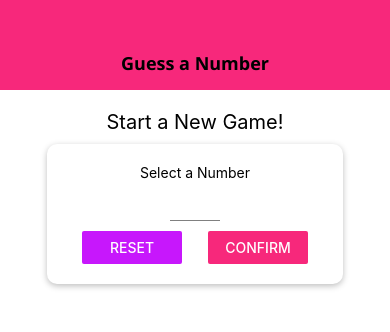
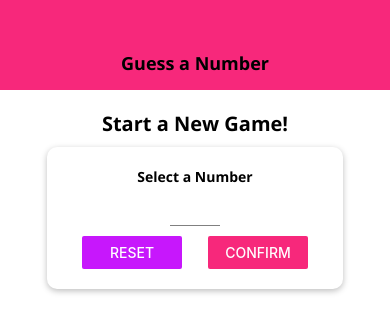
Before and after one commit to SuriSegarra/GuessTheNumber-React-Native-, a React Native app: screen / in a window 390 px wide. Shown: the top 332 px of the page. Built offline with nearby package versions, Linux system fonts and the light colour scheme.

Commit message:
created bodyText for passing font family in diferent components

```diff
--- a/App.js
+++ b/App.js
@@ -1,14 +1,14 @@
 import React, { useState } from 'react';
 import { StyleSheet, View } from 'react-native';
 import * as Font from 'expo-font';
-import AppLoading from 'expo-app-loading';
+import AppLoading  from 'expo-app-loading'
 
 import Header from './components/Header';
 import StartGameScreen from './screens/StartGameScreen';
 import GameScreen from './screens/GameScreen';
 import GamerOverScreen from './screens/GameOverScreen';
 
-const getFonts = () => {
+const fetchFonts = () => {
   return Font.loadAsync({
    "open-sans": require("./assets/fonts/OpenSans-Regular.ttf"),
    "open-sans-bold": require("./assets/fonts/OpenSans-Bold.ttf"),
@@ -22,9 +22,14 @@
 
   if (!dataLoaded) {
     return (
-      <AppLoading startAsync = {getFonts} onFinish = {() => setDataLoaded(true)} onError={() => console.log('error')} />
+      <AppLoading
+        startAsync={fetchFonts}
+        onFinish={() => setDataLoaded(true)}
+        onError={(err) => console.log(err)}
+      />
     );
   }
+
 
   const configureNewGameHandler = () => {
     setGuessRounds(0);
--- /dev/null
+++ b/components/BodyText.js
@@ -0,0 +1,12 @@
+import React from 'react';
+import { Text, StyleSheet } from 'react-native';
+
+const BodyText = (props) => <Text style={styles.body}>{props.children}</Text>
+
+const styles = StyleSheet.create({
+body: {
+    fontFamily:'open-sans-bold'
+}
+});
+
+export default BodyText;
--- a/screens/StartGameScreen.js
+++ b/screens/StartGameScreen.js
@@ -5,6 +5,7 @@
 import Colors from '../constants/colors';
 import Input from '../components/Input';
 import NumberContainer from '../components/NumberContainer';
+import BodyText from '../components/BodyText';
 
 const StartGameScreen = props => {
 
@@ -61,7 +62,7 @@
             <View style={styles.screen}>
                 <Text style={styles.title}>Start a New Game!</Text>
                 <Card style={styles.inputContainer}>
-                    <Text>Select a Number</Text>
+                    <BodyText>Select a Number</BodyText>
                     <Input
                         style={styles.input}
                         blurOnSubmit autoCapitalize='none'
@@ -90,6 +91,7 @@
     title: {
         fontSize: 20,
         marginVertical: 10,
+        fontFamily: 'open-sans-bold'
     },
     inputContainer: {
         width: 300,
@@ -112,6 +114,9 @@
     summaryContainer: {
         marginTop: 20,
         alignItems: 'center'
+    },
+    text: {
+        fontFamily: 'open-sans'
     }
 });
 
```
